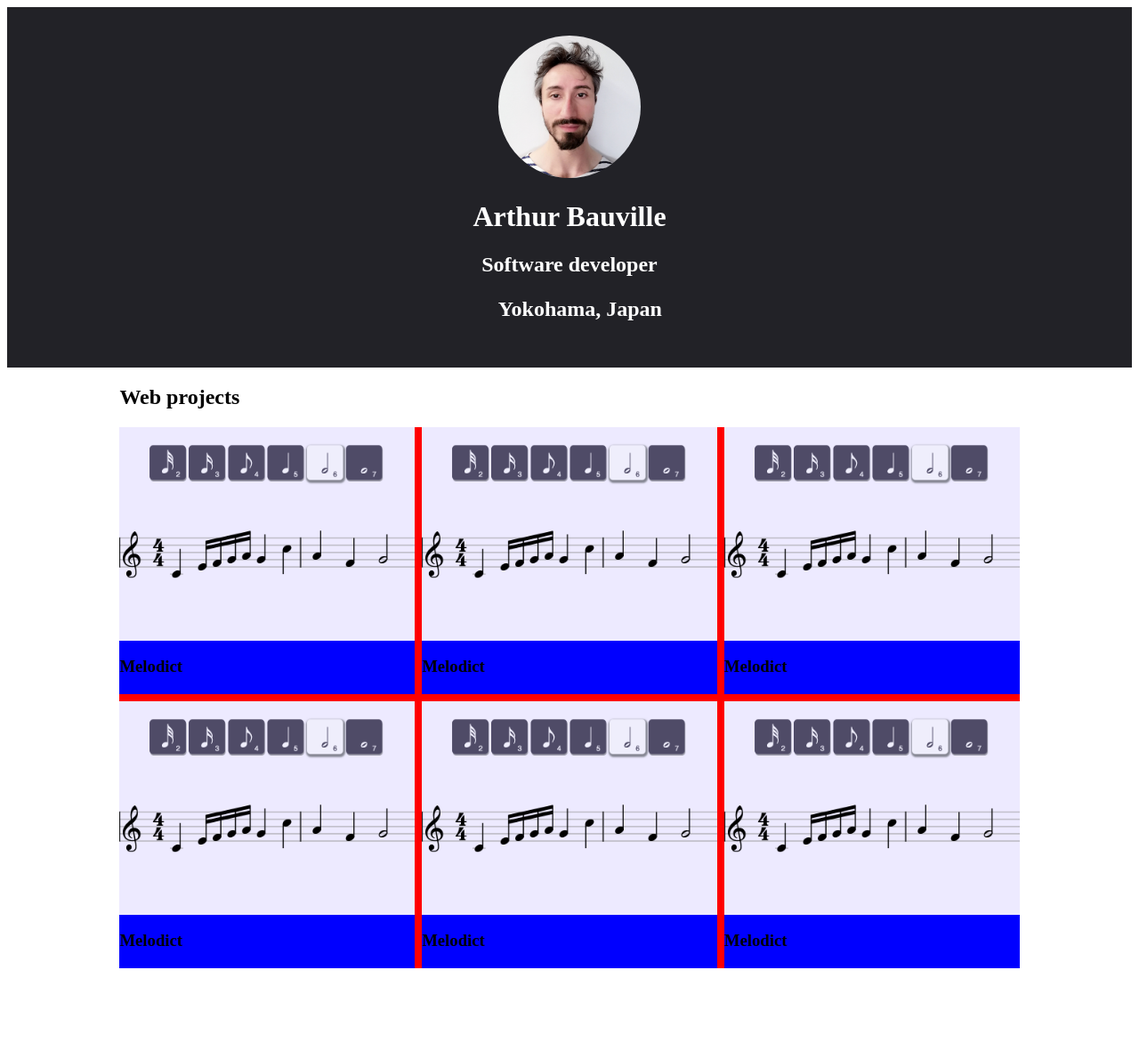
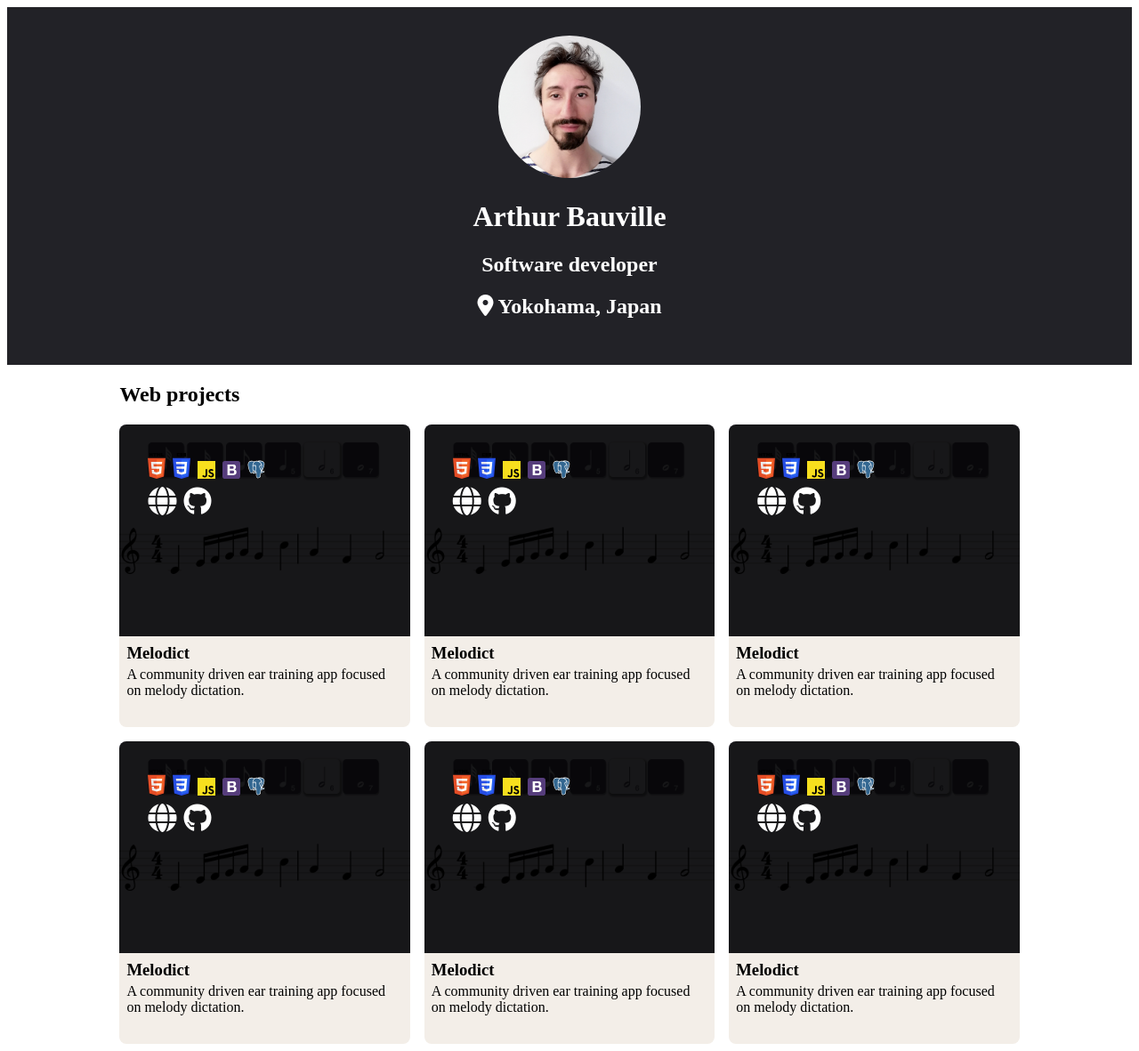
Before and after one commit to abauville/portfolio, a Jekyll site: the page built from index.html, in a window 1280 px wide. Shown: the whole page at 89% size. Built offline with Jekyll 4.4.1, drawn with Linux system fonts in a browser that asks for light colours; nearby versions of some CDN libraries; before the commit the page ends 1096 px from its top, so only the background shows below that.

Commit message:
making cards

```diff
--- a/_includes/project_card.html
+++ b/_includes/project_card.html
@@ -1,5 +1,24 @@
 
 <div class="card">
-  <div class="project-cover" style="background-image: url('./assets/images/melodict_cover.png');"></div>
-  <h3>Melodict</h3>
+  <div class="project-cover" style="background-image: url('./assets/images/melodict_cover.png');">
+    <div class="project-hidden">
+      <div class="tech-stack-container">
+        <img class="tech-img" src="./assets/images/icons/html-5.svg" alt="html5" title="html5">
+        <img class="tech-img" src="./assets/images/icons/css-3.svg" alt="css3" title="css3">
+        <img class="tech-img" src="./assets/images/icons/javascript.svg" alt="javascript" title="javascript">
+        <img class="tech-img" src="./assets/images/icons/bootstrap.svg" alt="bootstrap" title="bootstrap">
+        <img class="tech-img" src="./assets/images/icons/postgresql.svg" alt="postgresql" title="postgresql">
+      </div>
+      <div class="link-container">
+        <a href="#"><i class="fas fa-globe" title="view on the web"></i></a>
+        <a href="#"><i class="fab fa-github" title="view on github"></i></a>
+      </div>
+    </div>
+  </div>
+
+  <div class="card-info">
+    <h3>Melodict</h3>
+    <p>A community driven ear training app focused on melody dictation.</p>
+
+  </div>
 </div>
--- a/_layouts/default.html
+++ b/_layouts/default.html
@@ -4,6 +4,7 @@
     <meta charset="utf-8">
     <title>{{ page.title }}</title>
     <link rel="stylesheet" href="/assets/css/styles.css">
+    <script src="https://kit.fontawesome.com/5714674082.js" crossorigin="anonymous"></script>
   </head>
   <body>
     <!-- {% include navigation.html %} -->
--- a/_sass/_project_card.scss
+++ b/_sass/_project_card.scss
@@ -1,19 +1,54 @@
 .card-container {
-  background-color: red;
   display: grid;
-  grid-gap: 8px;
+  grid-gap: 16px;
   grid-template-columns: repeat(auto-fit, minmax(300px, 1fr));
-  grid-template-rows: repeat(2, 300px);
+  grid-template-rows: repeat(2, 340px);
 }
 
 .card {
-  // grid-column: 1 / 3;
-  // grid-row: 1;
-  background-color: blue;
+  background-color: rgb(243, 238, 232);
+  border-radius: 8px;
   .project-cover {
+    border-radius: 8px 8px 0 0;
     width: 100%;
-    height: 80%;
+    height: 70%;
     background-size: cover;
     background-position: center;
+    position: relative;
+    &:hover .project-hidden {
+      visibility: visible;
+    }
+  }
+  .project-hidden {
+    position: absolute;
+    top: 0;
+    bottom: 0;
+    left: 0;
+    right: 0;
+    background-color: rgba(0, 0, 0, 0.9);
+    border-radius: 8px 8px 0 0;
+    padding: 32px;
+    color: white;
+    font-size: 32px;
+
+    a {
+      text-decoration: none;
+      color: white;
+    }
+    // visibility: hidden;
+
+  }
+  .card-info {
+    margin: 8px 8px;
+  }
+  h3 {
+    margin: 0;
+    padding: 0;
+  }
+  p {
+    margin: 4px 0;
+  }
+  .tech-img {
+    width: 20px;
   }
 }
--- a/index.html
+++ b/index.html
@@ -10,7 +10,7 @@
   <h2>Software developer</h2>
 
   <h2>
-    <span class="material-icons">&#xe55f;</span>
+    <i class="fa-solid fa-location-dot"></i>
     <!-- <span class="material-icons">&#xE87C;</span> -->
     Yokohama, Japan
   </h2>
```
Also changed, not shown: assets/images/icons/bootstrap.svg (added), assets/images/icons/css-3.svg (added), assets/images/icons/github-icon.svg (added), assets/images/icons/html-5.svg (added), assets/images/icons/javascript.svg (added), assets/images/icons/numpy.svg (added), assets/images/icons/postgresql.svg (added), assets/images/icons/python.svg (added), assets/images/icons/pytorch.svg (added), assets/images/icons/rails.svg (added), assets/images/icons/ruby.svg (added), assets/images/icons/stimulus.svg (added), 1 other file.
